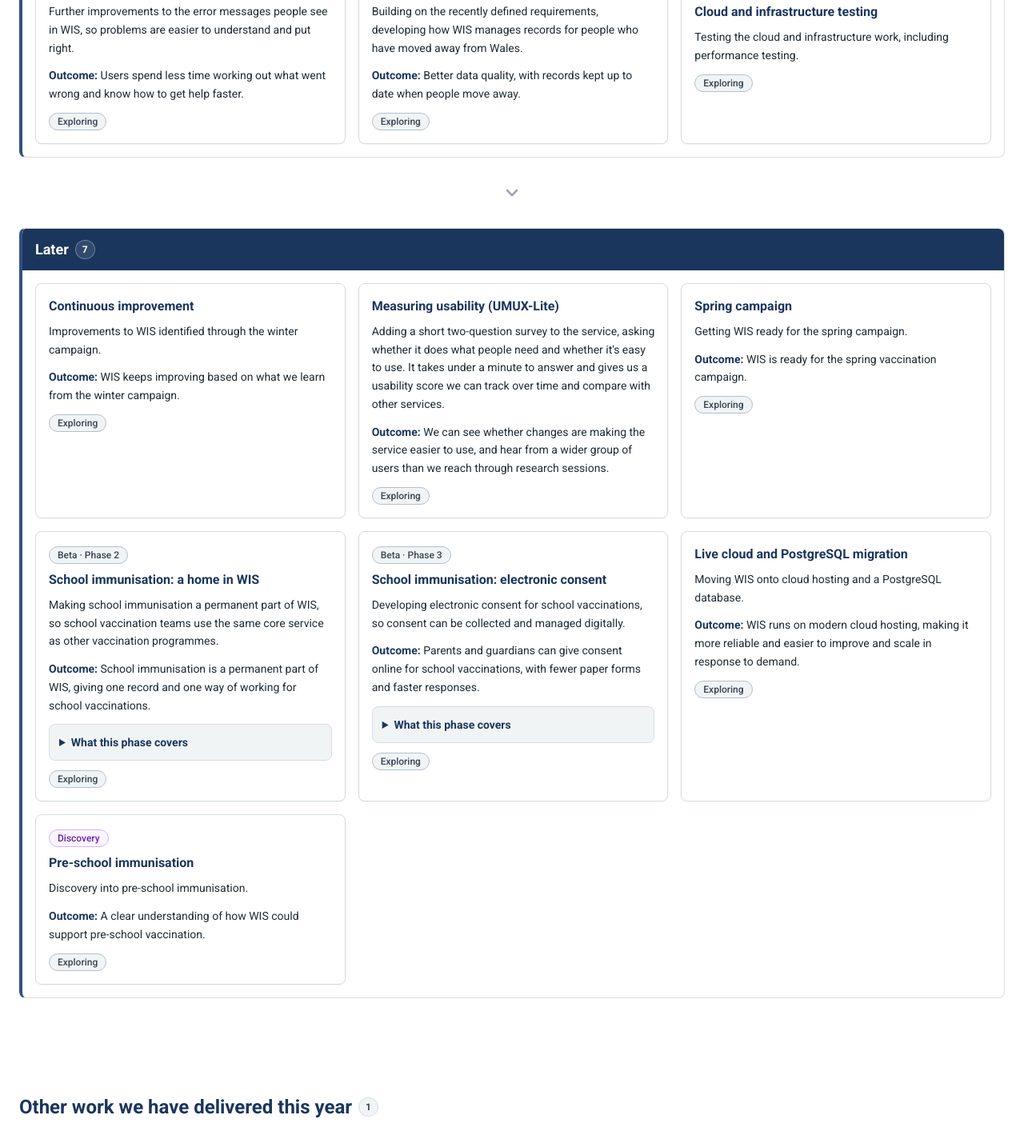
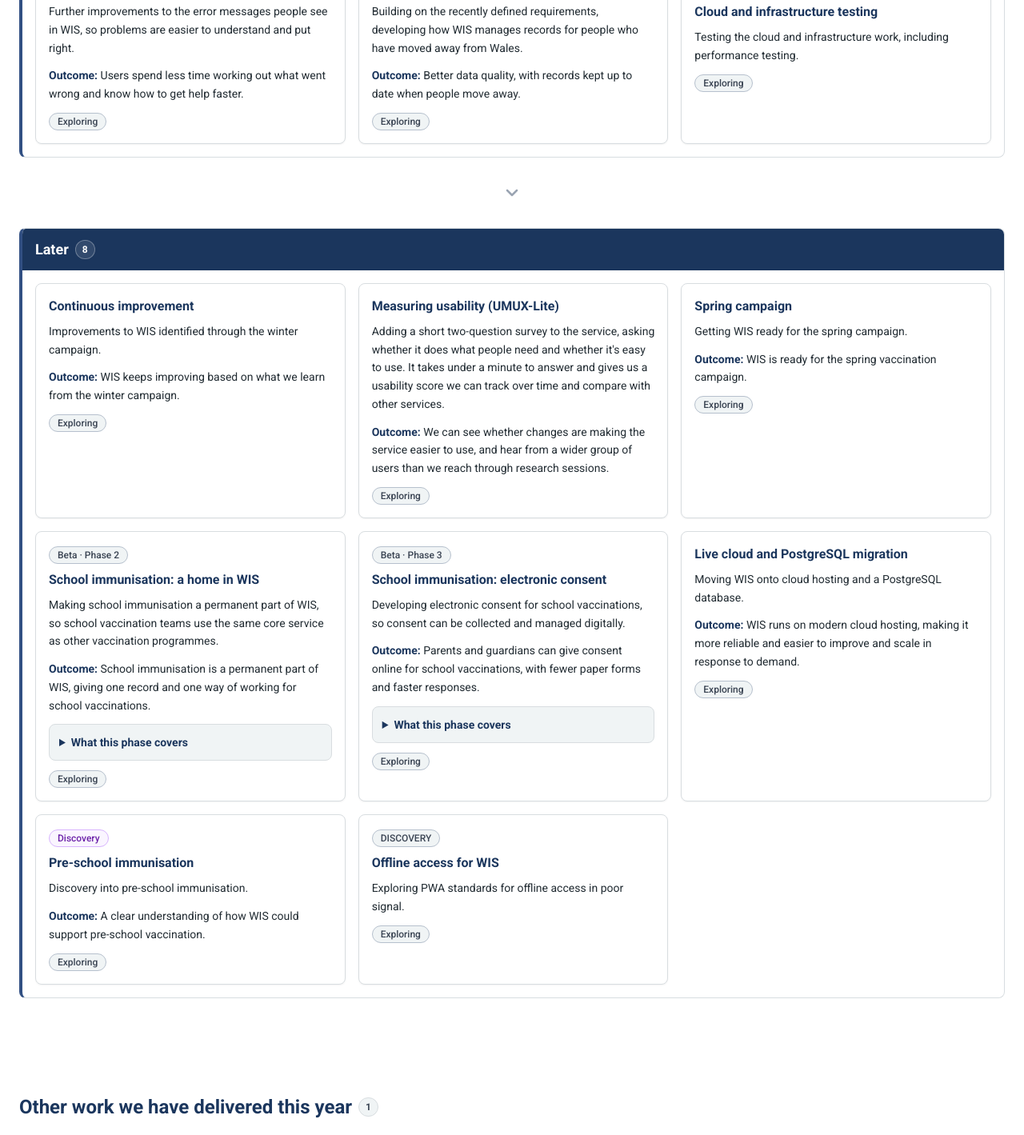
Before and after one commit to DHCW-Digital-Health-and-Care-Wales/dhcw-vaccine-roadmap, a React (Vite) app: page / in a window 1280 px wide. Shown: the part 3929-5348 px from the top of the page at 80% size. Built offline with nearby package versions, Linux system fonts and the light colour scheme.

Commit message:
Add Offline access for WIS roadmap card

```diff
--- a/src/data/roadmap.ts
+++ b/src/data/roadmap.ts
@@ -533,6 +533,16 @@ export const roadmap: Roadmap = {
         'A clear understanding of how WIS could support pre-school vaccination.',
       updated: UPDATED_AT,
     },
+    {
+      id: 'offline-access-for-wis',
+      title: localised('Offline access for WIS'),
+      summary: localised('Exploring PWA standards for offline access in poor signal.'),
+      categoryId: CATEGORY_ID,
+      horizon: 'later',
+      status: 'exploring',
+      phase: 'DISCOVERY',
+      updated: UPDATED_AT,
+    },
   ],
 
   recentlyDelivered: {
```
